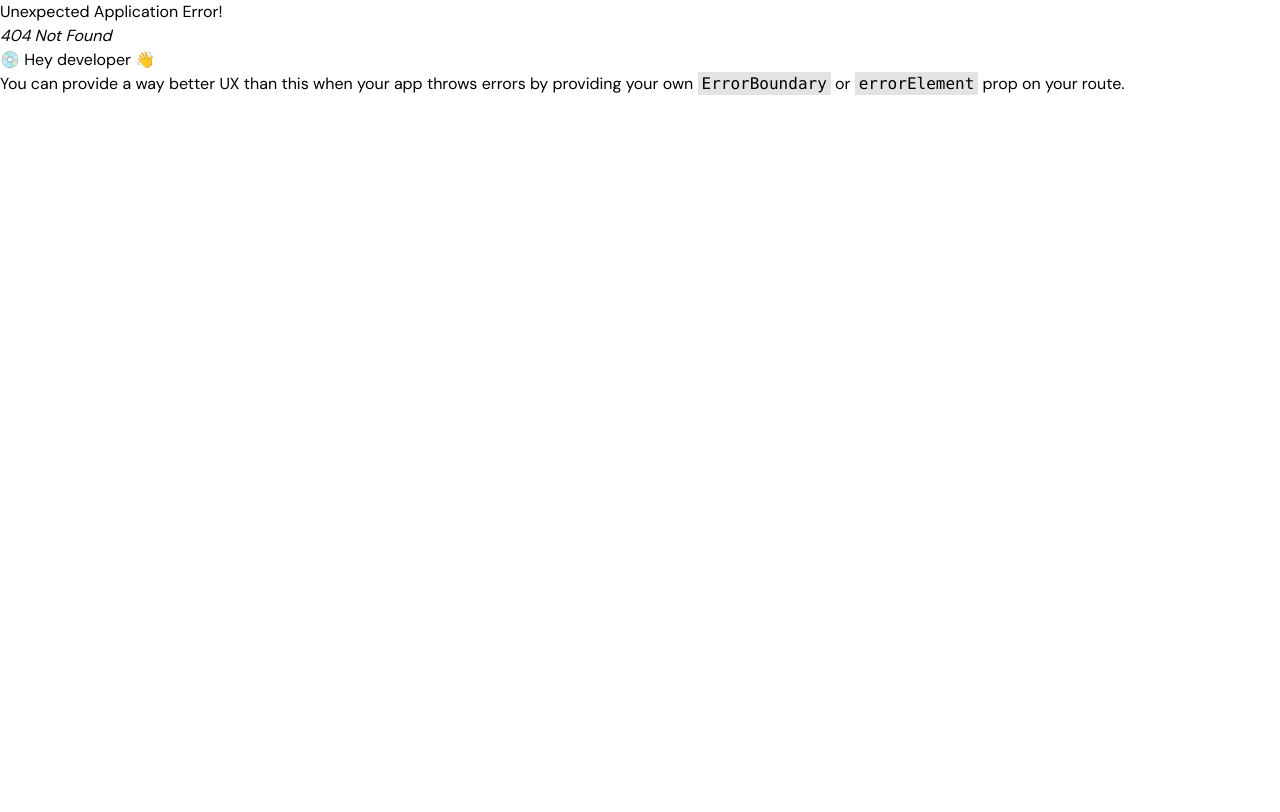
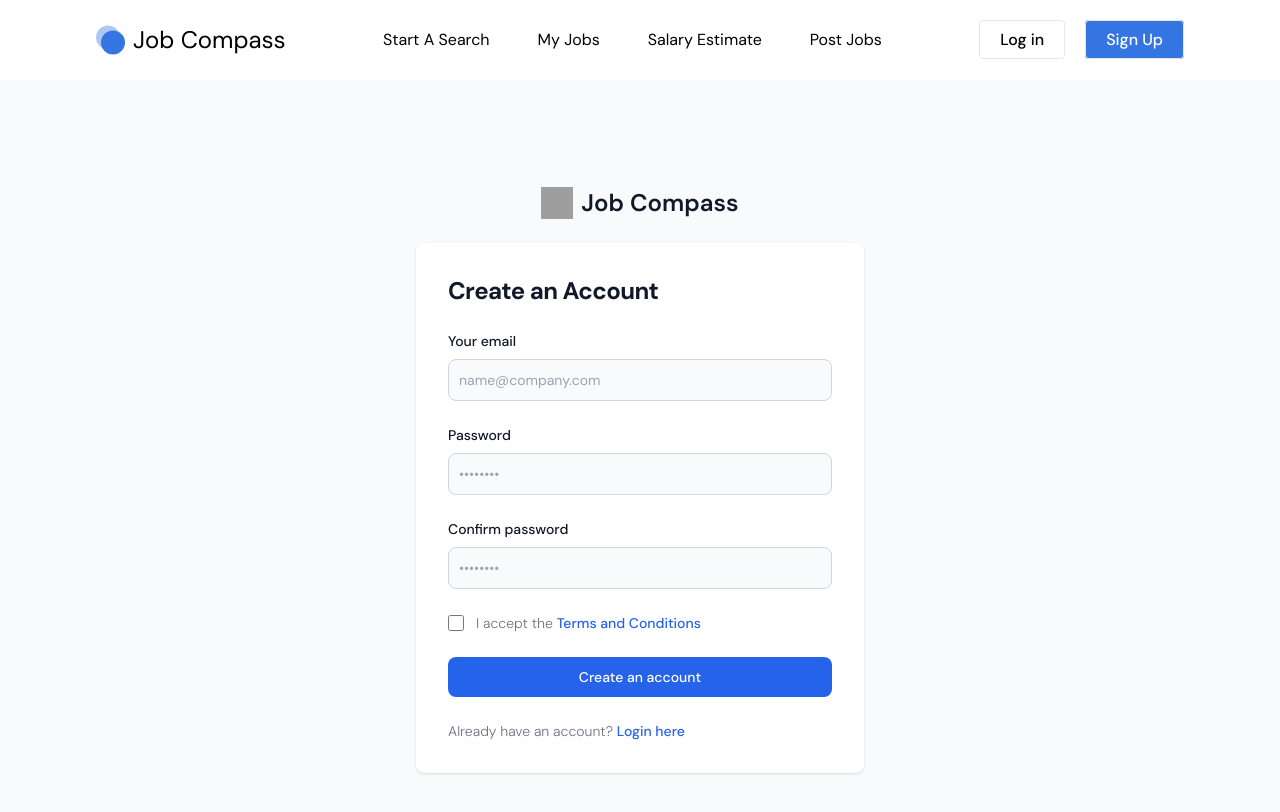
Before and after one commit to Mehebul/Job-Compass-Main, a React (Vite) app in the folder Job-Compass-Client/: page /Register in a window 1280 px wide. Before the commit this address had no page. Shown: the top 812 px of the page. Built offline with nearby package versions, Linux system fonts and the light colour scheme; grey boxes are pictures that could not be loaded.

Commit message:
updated login

```diff
--- a/Job-Compass-Client/src/Pages/Error.jsx
+++ b/Job-Compass-Client/src/Pages/Error.jsx
@@ -16,7 +16,7 @@
             <p className="mt-6 text-base leading-7 text-gray-600">Sorry, we couldn’t find the page you’re looking for.</p>
             <div className="flex items-center justify-center mt-10 gap-x-6">
               <a
-                href="#"
+                href="/"
                 className="rounded-md bg-indigo-600 px-3.5 py-2.5 text-sm font-semibold text-white shadow-sm hover:bg-indigo-500 focus-visible:outline focus-visible:outline-2 focus-visible:outline-offset-2 focus-visible:outline-indigo-600"
               >
                 Go back home
--- /dev/null
+++ b/Job-Compass-Client/src/auth/Register.jsx
@@ -0,0 +1,67 @@
+import { useState, setUser } from "react";
+
+
+const Register = () => {
+  const [user, setUser] = useState({
+    username: "",
+    email: "",
+    phone: "",
+    password: "",
+  });
+
+
+    return (
+      <>
+        <section class="bg-gray-50">
+  <div class="flex flex-col items-center justify-center px-6 py-8 mx-auto md:h-screen lg:py-0">
+      <a href="#" class="flex items-center mb-6 text-2xl font-semibold text-gray-900 dark:text-black">
+          <img class="w-8 h-8 mr-2" src="https://flowbite.s3.amazonaws.com/blocks/marketing-ui/logo.svg" alt="logo"/>
+          Job Compass
+      </a>
+      <div class="w-full bg-white rounded-lg shadow dark:border md:mt-0 sm:max-w-md xl:p-0 dark:bg-gray-800 dark:border-gray-700">
+          <div class="p-6 space-y-4 md:space-y-6 sm:p-8">
+              <h1 class="text-xl font-bold leading-tight tracking-tight text-gray-900 md:text-2xl dark:text-white">
+                  Create an Account
+              </h1>
+              <form class="space-y-4 md:space-y-6">
+                  <div>
+                      <label for="email" class="block mb-2 text-sm font-medium text-gray-900 dark:text-white">Your email</label>
+                      <input type="email" name="email" id="email" class="bg-gray-50 border border-gray-300 text-gray-900 sm:text-sm rounded-lg focus:ring-primary-600 focus:border-primary-600 block w-full p-2.5 dark:bg-gray-700 dark:border-gray-600 dark:placeholder-gray-400 dark:text-white dark:focus:ring-blue-500 dark:focus:border-blue-500"
+                      placeholder="name@company.com" required="true"
+                    // value={user.email}
+                    // onChange={handleInput}
+                    />
+                  </div>
+                  <div>
+                      <label for="password" class="block mb-2 text-sm font-medium text-gray-900 dark:text-white">Password</label>
+                      <input type="password" name="password" id="password" placeholder="••••••••" class="bg-gray-50 border border-gray-300 text-gray-900 sm:text-sm rounded-lg focus:ring-primary-600 focus:border-primary-600 block w-full p-2.5 dark:bg-gray-700 dark:border-gray-600 dark:placeholder-gray-400 dark:text-white dark:focus:ring-blue-500 dark:focus:border-blue-500"
+                      required="true"
+                      value={user.password}
+                      // onChange={handleInput}
+                      />
+                  </div>
+                  <div>
+                      <label for="confirm-password" class="block mb-2 text-sm font-medium text-gray-900 dark:text-white">Confirm password</label>
+                      <input type="confirm-password" name="confirm-password" id="confirm-password" placeholder="••••••••" class="bg-gray-50 border border-gray-300 text-gray-900 sm:text-sm rounded-lg focus:ring-primary-600 focus:border-primary-600 block w-full p-2.5 dark:bg-gray-700 dark:border-gray-600 dark:placeholder-gray-400 dark:text-white dark:focus:ring-blue-500 dark:focus:border-blue-500" required="true"/>
+                  </div>
+                  <div class="flex items-start">
+                      <div class="flex items-center h-5">
+                        <input id="terms" aria-describedby="terms" type="checkbox" class="w-4 h-4 border border-gray-300 rounded bg-gray-50 focus:ring-3 focus:ring-primary-300 dark:bg-gray-700 dark:border-gray-600 dark:focus:ring-primary-600 dark:ring-offset-gray-800" required="true"/>
+                      </div>
+                      <div class="ml-3 text-sm">
+                        <label for="terms" class="font-light text-gray-500 dark:text-gray-300">I accept the <a class="font-medium text-primary-600 hover:underline dark:text-primary-500" href="#">Terms and Conditions</a></label>
+                      </div>
+                  </div>
+                  <button type="submit" class="w-full text-white bg-primary-600 hover:bg-primary-700 focus:ring-4 focus:outline-none focus:ring-primary-300 font-medium rounded-lg text-sm px-5 py-2.5 text-center dark:bg-primary-600 dark:hover:bg-primary-700 dark:focus:ring-primary-800">Create an account</button>
+                  <p class="text-sm font-light text-gray-500 dark:text-gray-400">
+                      Already have an account? <a href="/Login" class="font-medium text-primary-600 hover:underline dark:text-primary-500">Login here</a>
+                  </p>
+              </form>
+          </div>
+      </div>
+  </div>
+</section>
+      </>
+    )
+  }
+  export default Register;
--- a/Job-Compass-Client/tailwind.config.js
+++ b/Job-Compass-Client/tailwind.config.js
@@ -7,10 +7,47 @@
   theme: {
     extend: {
       colors:{
-                "primary" : "#141414",
+                "primary" : {"50":"#eff6ff","100":"#dbeafe","200":"#bfdbfe","300":"#93c5fd","400":"#60a5fa","500":"#3b82f6","600":"#2563eb","700":"#1d4ed8","800":"#1e40af","900":"#1e3a8a","950":"#172554", "1000":"#141414"},
                 "blue" : "#3575E2"
       }
     },
+    fontFamily: {
+      'body': [
+    'Inter',
+    'ui-sans-serif',
+    'system-ui',
+    '-apple-system',
+    'system-ui',
+    'Segoe UI',
+    'Roboto',
+    'Helvetica Neue',
+    'Arial',
+    'Noto Sans',
+    'sans-serif',
+    'Apple Color Emoji',
+    'Segoe UI Emoji',
+    'Segoe UI Symbol',
+    'Noto Color Emoji'
+  ],
+      'sans': [
+    'Inter',
+    'ui-sans-serif',
+    'system-ui',
+    '-apple-system',
+    'system-ui',
+    'Segoe UI',
+    'Roboto',
+    'Helvetica Neue',
+    'Arial',
+    'Noto Sans',
+    'sans-serif',
+    'Apple Color Emoji',
+    'Segoe UI Emoji',
+    'Segoe UI Symbol',
+    'Noto Color Emoji'
+  ]
+    }
   },
   plugins: [],
+
 }
```
Also changed, not shown: Job-Compass-Client/src/Router/Router.jsx (+5 -4 lines), Job-Compass-Client/src/auth/Login.jsx (deleted, +0 -91 lines).
